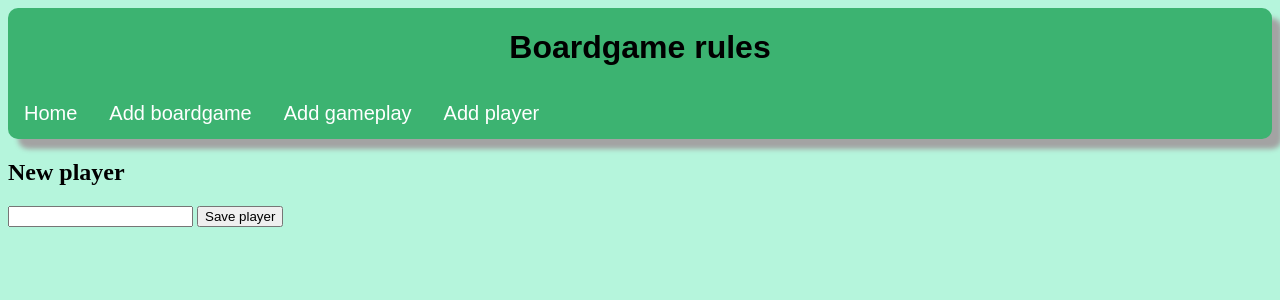
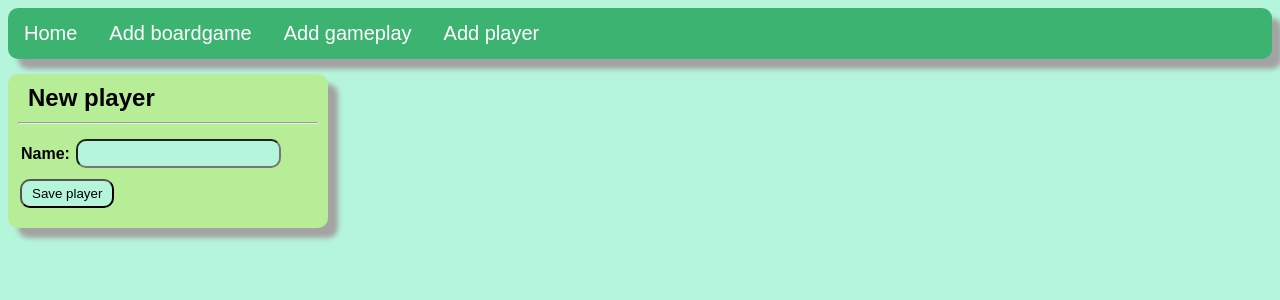
Before and after one commit to DejvB/BoardGameApp, a Django app: page /polls/add_player/ in a window 1280 px wide. Shown: the top 300 px of the page. Run offline with Django 3.2, Linux system fonts and the light colour scheme; some libraries are stand-ins or nearby versions.

Commit message:
some polishing

```diff
--- a/polls/forms.py
+++ b/polls/forms.py
@@ -15,13 +15,20 @@ class GameplayForm(forms.ModelForm):
         # NoP = forms.ChoiceField(label="Number of players", widget=forms.Select(choices=range(Boardgames.objects.all())))
         # fields = ('name', 'NumberOfPlayers', 'time', 'date')
         exclude = ()
+        widgets = {
+            'date':  forms.widgets.DateTimeInput(format='%Y-%m-%d %H:%M', attrs={'class':'myDateClass',
+                                                                                 'type':'datetime-local',}),
+        }
+        labels = {
+            'NumberOfPlayers': 'Number of players',
+        }
 
         # def __init__(self, *args, **kwargs):
         #     super().__init__(*args, **kwargs)
         #     self.fields['NumberOfPlayers'].queryset = Boardgames.objects.none()
 
 class PlayerForm(forms.ModelForm):
-    date = forms.DateTimeField(widget=forms.widgets.DateTimeInput(format='%Y-%m-%d %H:%M', attrs={'class':'myDateClass', 'type':'datetime-local'}))
+    # date = forms.DateTimeField(widget=forms.widgets.DateTimeInput(format='%Y-%m-%d %H:%M', attrs={'class':'myDateClass', 'type':'datetime-local'}))
     class Meta:
         model = Player
         exclude = ()
--- a/polls/static/polls/style.css
+++ b/polls/static/polls/style.css
@@ -11,6 +11,24 @@ h1 {
   text-align: center;
 }
 
+h2 {
+    padding: 0px;
+    margin: 10px;
+}
+
+input {
+  width: 100%;
+}
+
+input, button[type=submit],input[type=button],select  {
+  background-color: b5f5dc;
+  border: 20px solid b5f5dc;
+  border-radius: 10px;
+  padding: 5px 10px;
+  text-decoration: none;
+  margin: 4px 2px;
+  cursor: pointer;
+}
 
 /* Navbar container */
 .navbar {
@@ -50,14 +68,15 @@ h1 {
 }
 
 .box {
+display:inline;
   font-weight: 600;
   font-family: Arial;
   padding: 0px 10px;
   float: left;
-  height: 180px;
+  /*height: 180px;*/
   width: 300px;
   margin-bottom: 15px;
   margin-top: 15px;
   clear: both;
-  background-color: #90EE90;
+  background-color: #B7ED97;/*#90EE90;*/
 }
--- a/polls/templates/polls/add_boardgame.html
+++ b/polls/templates/polls/add_boardgame.html
@@ -1,8 +1,9 @@
 {% extends "polls/header.html" %}
 {% block body %}
 
+<div class='box round shadow'>
   <h2>New boardgame</h2>
-
+    <hr>
 <form method="post">
     {% csrf_token %}
     <table>
@@ -11,5 +12,5 @@
     {% csrf_token %}
     <button type="submit" name="run_script">Save boardgame</button>
 </form>
-
+</div>
 {% endblock %}
--- a/polls/templates/polls/add_player.html
+++ b/polls/templates/polls/add_player.html
@@ -1,16 +1,19 @@
 {% extends "polls/header.html" %}
 {% block body %}
 
+<div class='box round shadow'>
+
   <h2>New player</h2>
-
+    <hr>
 
 <form method="post">
     {% csrf_token %}
-    <input type="text" name="name" required id="id_name">
-
+    <table>
+    {{ form.as_table }}
+    </table>
 <button type="submit" name="run_script">Save player</button>
 </form>
-
+</div>
 
 
 {% endblock %}
--- a/polls/templates/polls/header.html
+++ b/polls/templates/polls/header.html
@@ -1,11 +1,11 @@
 {% load static %}
-
+<!--<link rel="stylesheet" href="https://stackpath.bootstrapcdn.com/bootstrap/4.5.2/css/bootstrap.min.css" integrity="sha384-JcKb8q3iqJ61gNV9KGb8thSsNjpSL0n8PARn9HuZOnIxN0hoP+VmmDGMN5t9UJ0Z" crossorigin="anonymous">-->
 <link rel="stylesheet" type="text/css" href="{% static 'polls/style.css' %}">
 
 <div class="navbar round shadow">
-    <h1>
-        Boardgame rules
-    </h1>
+    <!--<h1>-->
+        <!--Boardgame rules-->
+    <!--</h1>-->
   <a href="{% url 'home' %}">Home</a>
   <a href="{% url 'add_game' %}">Add boardgame</a>
   <a href="{% url 'add_play' %}">Add gameplay</a>
--- a/polls/views.py
+++ b/polls/views.py
@@ -52,13 +52,16 @@ def add_play(request):
     return render(request, 'polls/add_game.html', context)
 
 def add_player(request):
+    context = {}
+    form = PlayerForm()
     if request.method == 'POST':
         form = PlayerForm(request.POST)
         if form.is_valid():
             p = form.save()
             p.save()
         return redirect('http://192.168.0.150:8000/polls')
-    return render(request, 'polls/add_player.html')
+    context['form'] = form
+    return render(request, 'polls/add_player.html',context)
 
 from django.forms import formset_factory
 
```
Also changed, not shown: polls/templates/polls/add_game.html (+4 -45 lines), polls/templates/polls/add_results.html (+17 -4 lines), db.sqlite3.
